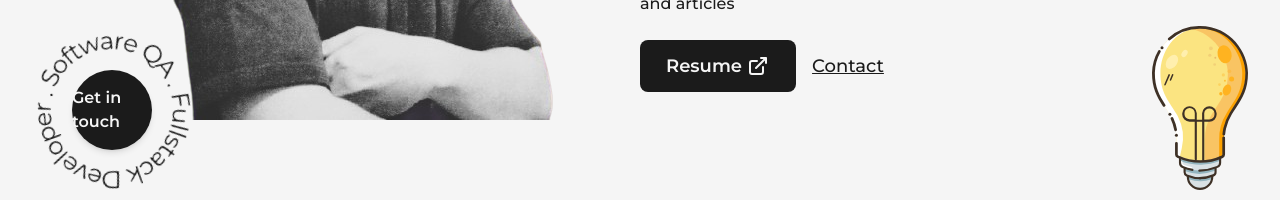
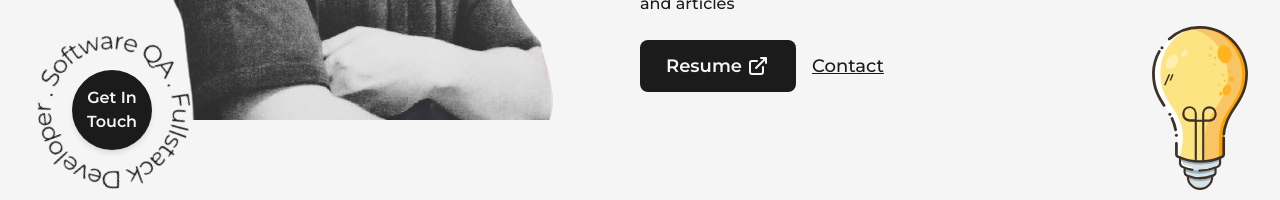
Before and after one commit to derryderajat/portofolio, a Next.js app: page / in a window 1280 px wide. Shown: the part 578-778 px from the top of the page. Built offline with nearby package versions, Linux system fonts and the light colour scheme.

Commit message:
text-center get intouch

```diff
--- a/src/components/HireMe.js
+++ b/src/components/HireMe.js
@@ -18,9 +18,9 @@ function HireMe() {
           hover:dark:text-light
           hover:dark:bg-dark
           hover:dark:border-light
-          md:w-12 md:h-12 md:text-[10px]"
+          md:w-12 md:h-12 md:text-[10px] text-center"
         >
-          Get in touch
+          Get In Touch
         </Link>
       </div>
     </div>
```
